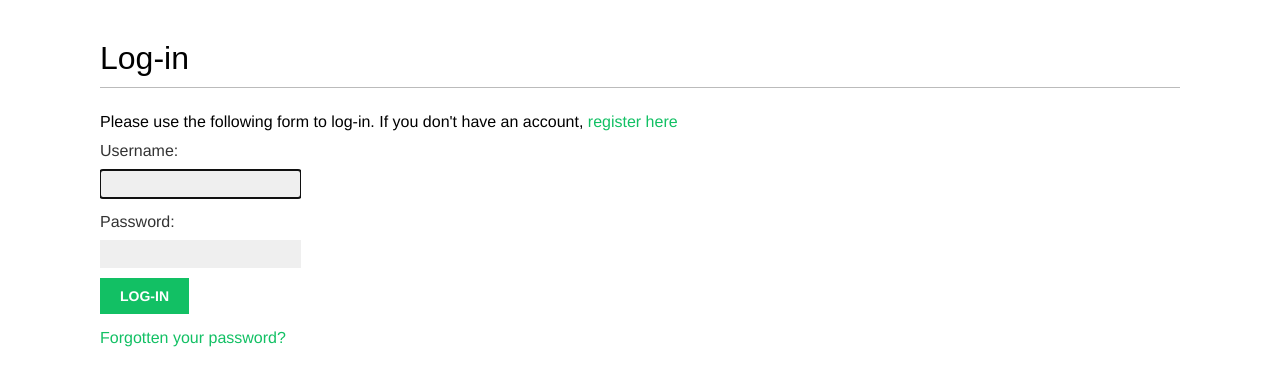
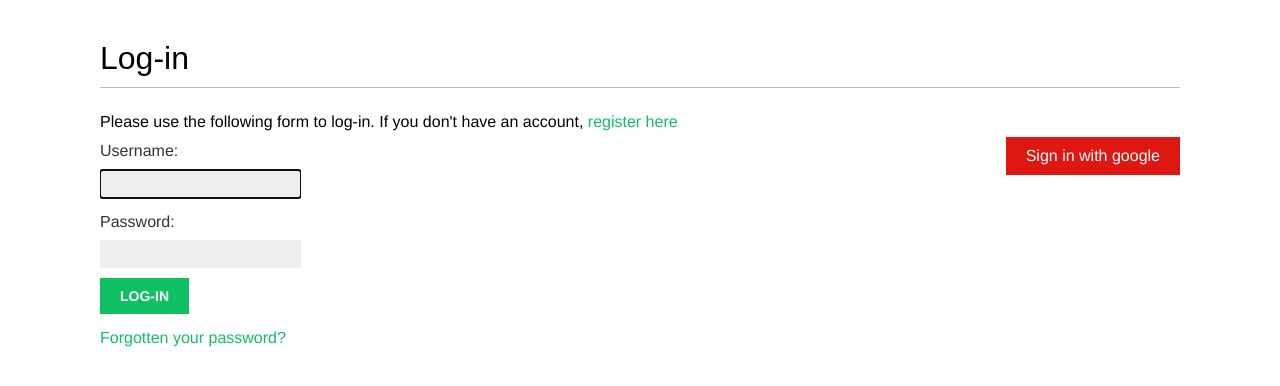
Before and after one commit to TAnd-dev/django_ata_social_website, a Django app: page /account/login/ in a window 1280 px wide. Shown: the part 47-433 px from the top of the page. Run offline with Django 5.2, Linux system fonts and the light colour scheme; some web fonts are replaced.

Commit message:
Added authentication via google

```diff
--- a/account/static/css/style.css
+++ b/account/static/css/style.css
@@ -209,3 +209,25 @@ ul.messages li a.close {
     box-shadow: none;
     text-shadow: none;
 }
+
+
+.social {
+    float: right;
+}
+
+.social li {
+    list-style: none;
+    padding: 10px 20px;
+    margin-bottom: 10px;
+}
+
+.social li a {
+    width: 100%;
+    height: 100%;
+    display: block;
+    color: #fff;
+}
+
+.social li.google {
+    background: #de1710;
+}
--- a/account/templates/registration/login.html
+++ b/account/templates/registration/login.html
@@ -26,4 +26,11 @@
         <a href="{% url 'password_reset' %}">Forgotten your password?</a>
     </p>
 </div>
+<div class="social">
+    <ul>
+        <li class="google">
+            <a href="{% url 'social:begin' 'google-oauth2' %}">Sign in with google</a>
+        </li>
+    </ul>
+</div>
 {% endblock %}
--- a/base/urls.py
+++ b/base/urls.py
@@ -22,6 +22,7 @@ from django.urls import path, include
 urlpatterns = [
     path('admin/', admin.site.urls),
     path('account/', include('account.urls')),
+    path('social-auth/', include('social_django.urls', namespace='social')),
 ]
 
 if settings.DEBUG:
```
Also changed, not shown: base/settings.py (+9 -1 lines), 2 other files.
